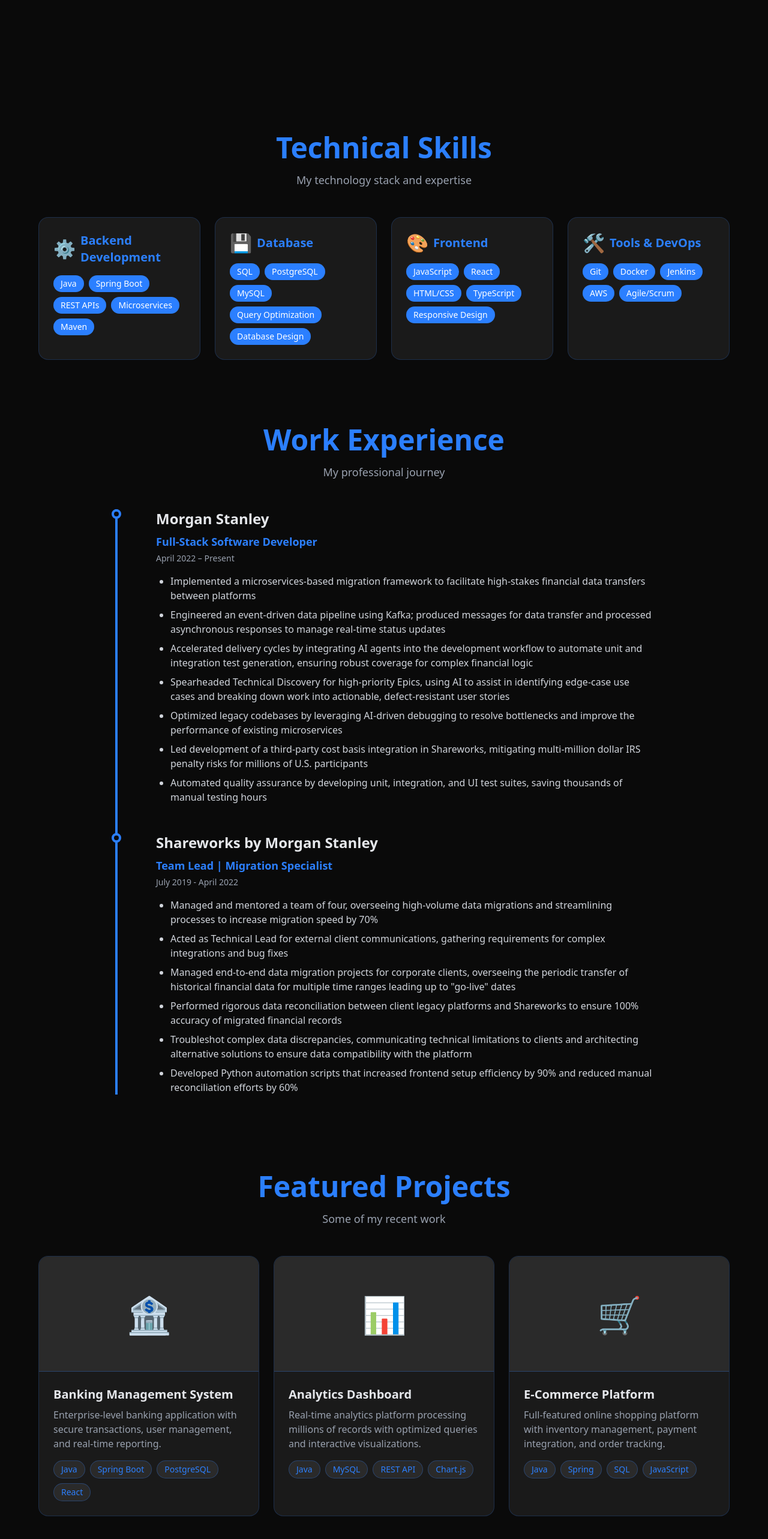
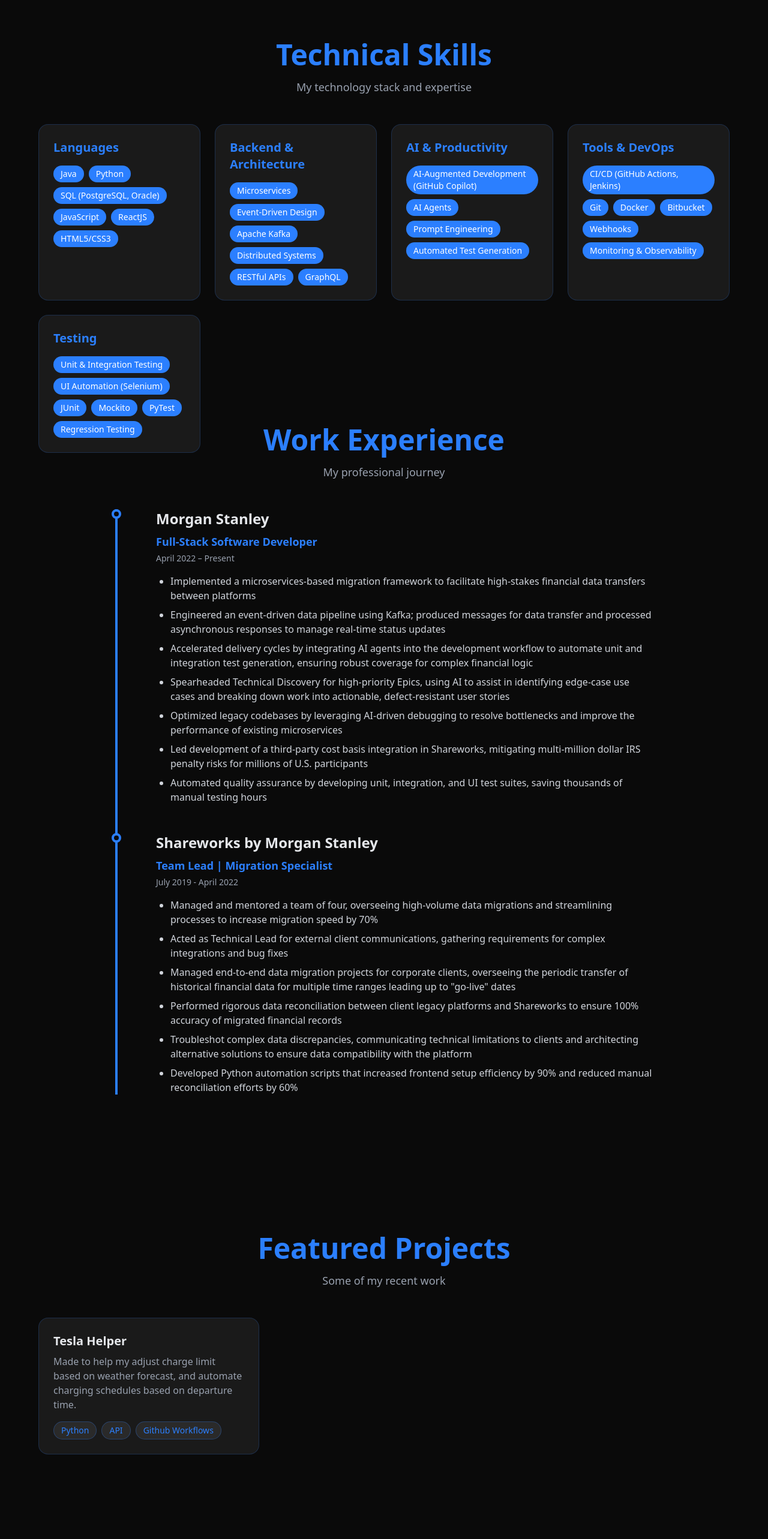
Before and after one commit to alantylam/alantylam.github.io, a React (Vite) app: page / in a window 1280 px wide. Shown: the part 1589-4155 px from the top of the page at 60% size. Built offline with nearby package versions, Linux system fonts and the light colour scheme.

Commit message:
updated some sections with info from my resume

```diff
--- a/src/App.tsx
+++ b/src/App.tsx
@@ -105,24 +105,24 @@
 
   const skills = [
     {
-      icon: '⚙️',
-      title: 'Backend Development',
-      tags: ['Java', 'Spring Boot', 'REST APIs', 'Microservices', 'Maven']
+      title: 'Languages',
+      tags: ['Java', 'Python', 'SQL (PostgreSQL, Oracle)', 'JavaScript', 'ReactJS', 'HTML5/CSS3']
     },
     {
-      icon: '💾',
-      title: 'Database',
-      tags: ['SQL', 'PostgreSQL', 'MySQL', 'Query Optimization', 'Database Design']
+      title: 'Backend & Architecture',
+      tags: ['Microservices', 'Event-Driven Design', 'Apache Kafka', 'Distributed Systems', 'RESTful APIs', 'GraphQL']
     },
     {
-      icon: '🎨',
-      title: 'Frontend',
-      tags: ['JavaScript', 'React', 'HTML/CSS', 'TypeScript', 'Responsive Design']
+      title: 'AI & Productivity',
+      tags: ['AI-Augmented Development (GitHub Copilot)', 'AI Agents', 'Prompt Engineering', 'Automated Test Generation']
     },
     {
-      icon: '🛠️',
       title: 'Tools & DevOps',
-      tags: ['Git', 'Docker', 'Jenkins', 'AWS', 'Agile/Scrum']
+      tags: ['CI/CD (GitHub Actions, Jenkins)', 'Git', 'Docker', 'Bitbucket', 'Webhooks', 'Monitoring & Observability']
+    },
+    {
+      title: 'Testing',
+      tags: ['Unit & Integration Testing', 'UI Automation (Selenium)', 'JUnit', 'Mockito', 'PyTest', 'Regression Testing']
     }
   ];
 
@@ -158,22 +158,9 @@
 
   const projects = [
     {
-      icon: '🏦',
-      title: 'Banking Management System',
-      description: 'Enterprise-level banking application with secure transactions, user management, and real-time reporting.',
-      tags: ['Java', 'Spring Boot', 'PostgreSQL', 'React']
-    },
-    {
-      icon: '📊',
-      title: 'Analytics Dashboard',
-      description: 'Real-time analytics platform processing millions of records with optimized queries and interactive visualizations.',
-      tags: ['Java', 'MySQL', 'REST API', 'Chart.js']
-    },
-    {
-      icon: '🛒',
-      title: 'E-Commerce Platform',
-      description: 'Full-featured online shopping platform with inventory management, payment integration, and order tracking.',
-      tags: ['Java', 'Spring', 'SQL', 'JavaScript']
+      title: 'Tesla Helper',
+      description: 'Made to help my adjust charge limit based on weather forecast, and automate charging schedules based on departure time.',
+      tags: ['Python', 'API', 'Github Workflows']
     }
   ];
 
@@ -325,7 +312,6 @@
                 className="bg-[#1a1a1a] p-6 rounded-2xl border border-blue-500/20 hover:border-blue-500 hover:shadow-lg hover:shadow-blue-500/30 transition-all hover:-translate-y-2"
               >
                 <h3 className="text-blue-500 text-2xl mb-4 flex items-center gap-2">
-                  <span className="text-3xl">{skill.icon}</span>
                   <span className="text-xl font-semibold">{skill.title}</span>
                 </h3>
                 <div className="flex flex-wrap gap-2">
@@ -382,9 +368,9 @@
                 key={index}
                 className="bg-[#1a1a1a] rounded-2xl overflow-hidden border border-blue-500/20 hover:border-blue-500 hover:shadow-lg hover:shadow-blue-500/30 transition-all hover:-translate-y-2"
               >
-                <div className="h-48 bg-[#2a2a2a] flex items-center justify-center text-6xl text-blue-500 border-b border-blue-500/30">
+                {/* <div className="h-48 bg-[#2a2a2a] flex items-center justify-center text-6xl text-blue-500 border-b border-blue-500/30">
                   {project.icon}
-                </div>
+                </div> */}
                 <div className="p-6">
                   <h3 className="text-xl font-bold text-gray-200 mb-2">{project.title}</h3>
                   <p className="text-gray-400 mb-4">{project.description}</p>
```
